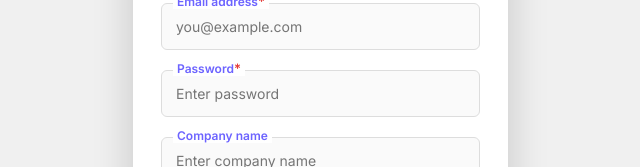
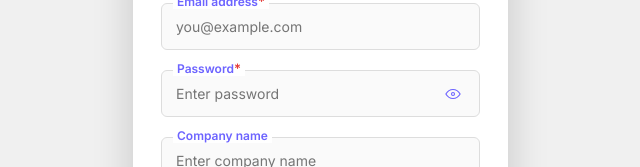
Before and after one commit to Saitejagara/popx-app, a React (Vite) app: page / in a window 1280 px wide. Both pictures are taken after a click on the button "Create Account". Shown: the part 319-486 px from the top of the page, without its empty margins (320-960 px from the left). Built offline with nearby package versions, Linux system fonts and the light colour scheme.

Commit message:
Initial commit - PopX app

```diff
--- a/src/components/FormField.jsx
+++ b/src/components/FormField.jsx
@@ -1,3 +1,4 @@
+import { useState } from 'react';
 import { COLORS } from '../styles/theme';
 
 const styles = {
@@ -43,6 +44,19 @@ const styles = {
     marginTop: 4,
     marginLeft: 2,
   },
+  eyeButton: {
+    position: 'absolute',
+    top: '50%',
+    right: 12,
+    transform: 'translateY(-50%)',
+    background: 'transparent',
+    border: 'none',
+    cursor: 'pointer',
+    padding: 6,
+    display: 'flex',
+    alignItems: 'center',
+    justifyContent: 'center',
+  },
 };
 
 export default function FormField({
@@ -57,6 +71,7 @@ export default function FormField({
   inputMode,
   maxLength,
 }) {
+  const [visible, setVisible] = useState(false);
   const labelNodes = label
     ? label.split('*').flatMap((part, index, array) =>
         index < array.length - 1
@@ -69,8 +84,12 @@ export default function FormField({
     <div style={styles.wrap}>
       <span style={styles.label}>{labelNodes}</span>
       <input
-        style={{ ...styles.input, ...(hasError ? styles.inputError : {}) }}
-        type={type}
+        style={{
+          ...styles.input,
+          ...(hasError ? styles.inputError : {}),
+          ...(type === 'password' ? { paddingRight: 44 } : {}),
+        }}
+        type={type === 'password' && visible ? 'text' : type}
         placeholder={placeholder}
         value={value}
         onChange={onChange}
@@ -79,6 +98,26 @@ export default function FormField({
         maxLength={maxLength}
         autoComplete="off"
       />
+      {type === 'password' && (
+        <button
+          type="button"
+          aria-label={visible ? 'Hide password' : 'Show password'}
+          onClick={() => setVisible((v) => !v)}
+          style={styles.eyeButton}
+        >
+          {visible ? (
+            <svg width="18" height="18" viewBox="0 0 24 24" fill="none">
+              <path d="M17.94 17.94A10.94 10.94 0 0112 20c-5.05 0-9.3-3.14-11-7.5C2.7 8.14 6.95 5 12 5c2.35 0 4.5.66 6.32 1.8" stroke={COLORS.purple} strokeWidth="1.5" strokeLinecap="round" strokeLinejoin="round" />
+              <path d="M1 1l22 22" stroke={COLORS.purple} strokeWidth="1.5" strokeLinecap="round" strokeLinejoin="round" />
+            </svg>
+          ) : (
+            <svg width="18" height="18" viewBox="0 0 24 24" fill="none">
+              <path d="M2.5 12s3.5-6 9.5-6 9.5 6 9.5 6-3.5 6-9.5 6S2.5 12 2.5 12z" stroke={COLORS.purple} strokeWidth="1.5" strokeLinecap="round" strokeLinejoin="round" />
+              <circle cx="12" cy="12" r="2" stroke={COLORS.purple} strokeWidth="1.5" strokeLinecap="round" strokeLinejoin="round" />
+            </svg>
+          )}
+        </button>
+      )}
       {hasError && errorMsg && (
         <div style={styles.errorMsg}>⚠ {errorMsg}</div>
       )}
```
